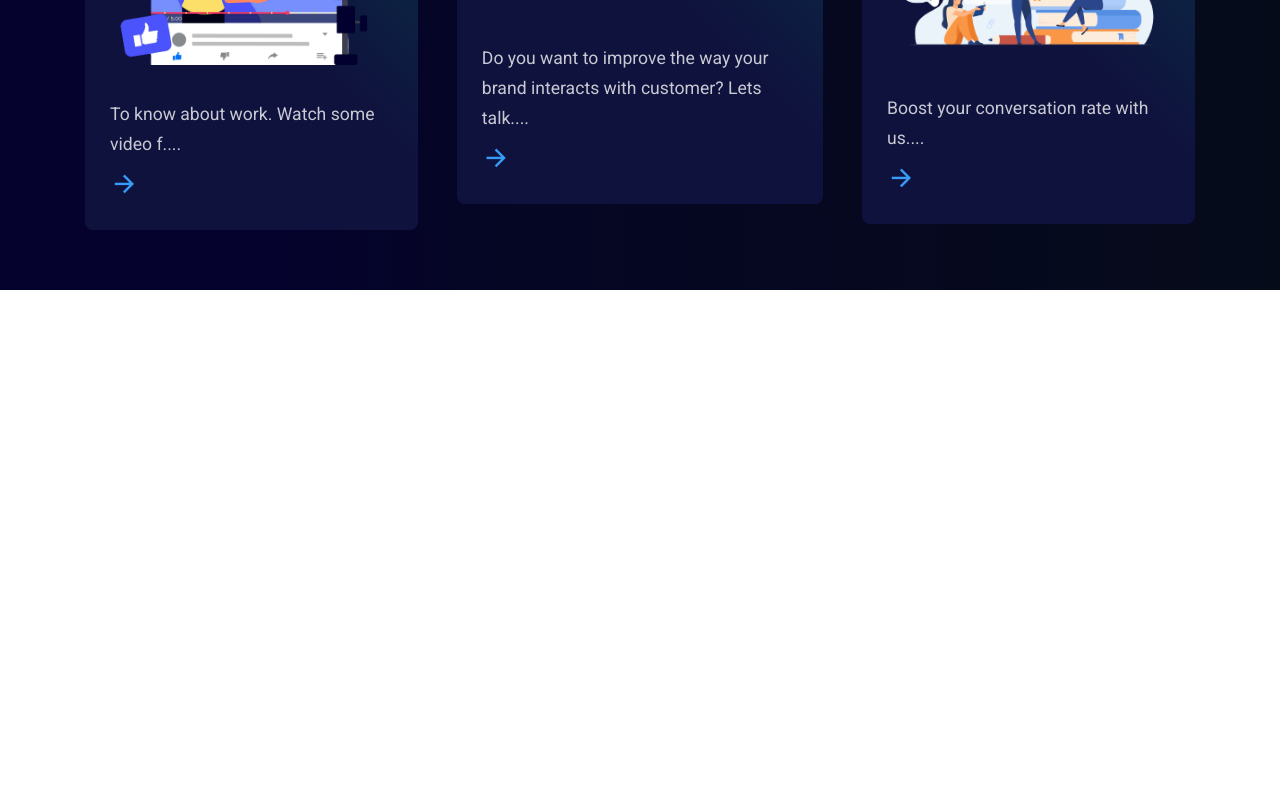
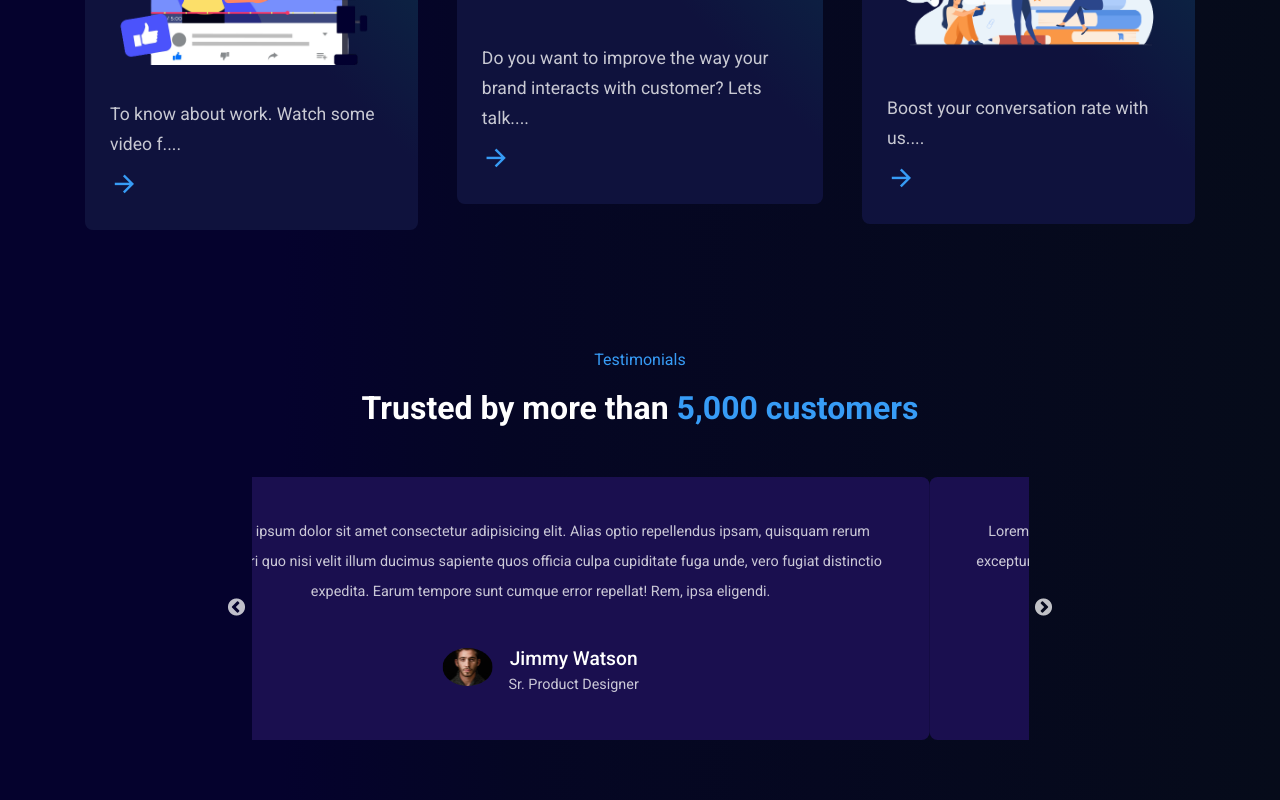
Before and after one commit to iameenalam/Digital-Agency-Website, a React (Create React App) app: page / in a window 1280 px wide. Shown: the part 3347-4147 px from the top of the page. Before the commit the page ends 3637 px from the top, so only its background shows below. Built offline with nearby package versions, Linux system fonts and the light colour scheme.

Commit message:
created testimonials section

```diff
--- a/src/App.js
+++ b/src/App.js
@@ -6,6 +6,7 @@
 import About from './components/UI/About';
 import Team from './components/UI/Team';
 import Blog from './components/UI/Blog';
+import Testimonial from './components/UI/Testimonial';
 
 function App() {
   return (
@@ -17,6 +18,7 @@
       <About />
       <Team />
       <Blog />
+      <Testimonial />
     </>
   );
 }
--- /dev/null
+++ b/src/components/UI/Testimonial.jsx
@@ -0,0 +1,100 @@
+import React from "react";
+import "../../styles/testimonial.css";
+import Slider from "react-slick";
+import ava01 from "../../images/ava-1.jpg";
+import ava02 from "../../images/ava-2.jpg";
+import ava03 from "../../images/ava-3.jpg";
+
+const Testimonial = () => {
+
+    const settings = {
+        dots: false,
+        infinite: true,
+        speed: 1000,
+        autoplay: true,
+        autoplaySpeed: 2000,
+        slidesToShow: 1,
+        slidesToScroll: 1,
+        swipeToSlide: true,
+      };
+
+  return (
+    <section>
+      <div className="container">
+        <div className="slider__content-top">
+          <h6 className="subtitle">Testimonials</h6>
+          <h2>Trusted by more than <span className="highlight">5,000 customers</span></h2>
+        </div>
+
+        <div className="slider__wrapper">
+          <Slider {...settings}>
+            <div className="slider__item">
+              <p className="description">
+                Lorem ipsum dolor sit amet consectetur adipisicing elit. Alias
+                optio repellendus ipsam, quisquam rerum excepturi quo nisi velit
+                illum ducimus sapiente quos officia culpa cupiditate fuga unde,
+                vero fugiat distinctio expedita. Earum tempore sunt cumque error
+                repellat! Rem, ipsa eligendi.
+              </p>
+
+              <div className="customer__details">
+                <div className="customer__img">
+                  <img src={ava01} alt="" />
+                </div>
+
+                <div>
+                  <h5 className="customer__name">John Doe</h5>
+                  <p className="description">CEO, Workcreation</p>
+                </div>
+              </div>
+            </div>
+
+            <div className="slider__item">
+              <p className="description">
+                Lorem ipsum dolor sit amet consectetur adipisicing elit. Alias
+                optio repellendus ipsam, quisquam rerum excepturi quo nisi velit
+                illum ducimus sapiente quos officia culpa cupiditate fuga unde,
+                vero fugiat distinctio expedita. Earum tempore sunt cumque error
+                repellat! Rem, ipsa eligendi.
+              </p>
+
+              <div className="customer__details">
+                <div className="customer__img">
+                  <img src={ava02} alt="" />
+                </div>
+
+                <div>
+                  <h5 className="customer__name">Anney Martin</h5>
+                  <p className="description">Software Developer</p>
+                </div>
+              </div>
+            </div>
+
+            <div className="slider__item">
+              <p className="description">
+                Lorem ipsum dolor sit amet consectetur adipisicing elit. Alias
+                optio repellendus ipsam, quisquam rerum excepturi quo nisi velit
+                illum ducimus sapiente quos officia culpa cupiditate fuga unde,
+                vero fugiat distinctio expedita. Earum tempore sunt cumque error
+                repellat! Rem, ipsa eligendi.
+              </p>
+
+              <div className="customer__details">
+                <div className="customer__img">
+                  <img src={ava03} alt="" />
+                </div>
+
+                <div>
+                  <h5 className="customer__name">Jimmy Watson</h5>
+                  <p className="description">Sr. Product Designer</p>
+                </div>
+              </div>
+            </div>
+          </Slider>
+        </div>
+      </div>
+    </section>
+  );
+};
+
+export default Testimonial;
--- /dev/null
+++ b/src/styles/testimonial.css
@@ -0,0 +1,43 @@
+.slider__content-top {
+    text-align: center;
+    margin-bottom: 50px;
+}
+
+.slider__wrapper {
+    width: 70%;
+    margin: auto;
+}
+
+.slider__item{
+    background: var(--testimonial-bg);
+    padding: 40px 30px;
+    border-radius: .5rem;
+    text-align: center;
+    cursor: pointer;
+}
+
+.customer__details{
+    display: flex;
+    align-items: center;
+    justify-content: center;
+    column-gap: 1rem;
+    margin-top: 40px;
+}
+
+.customer__img {
+    width: 50px;
+    height: 50px;
+    border-radius: 50%;
+}
+
+.customer__img img {
+    width: 100%;
+    border-radius: 50%;
+    object-fit: cover;
+}
+
+.customer__name {
+    font-size: 1.2rem;
+    color: white;
+    font-weight: 500;
+}
```
